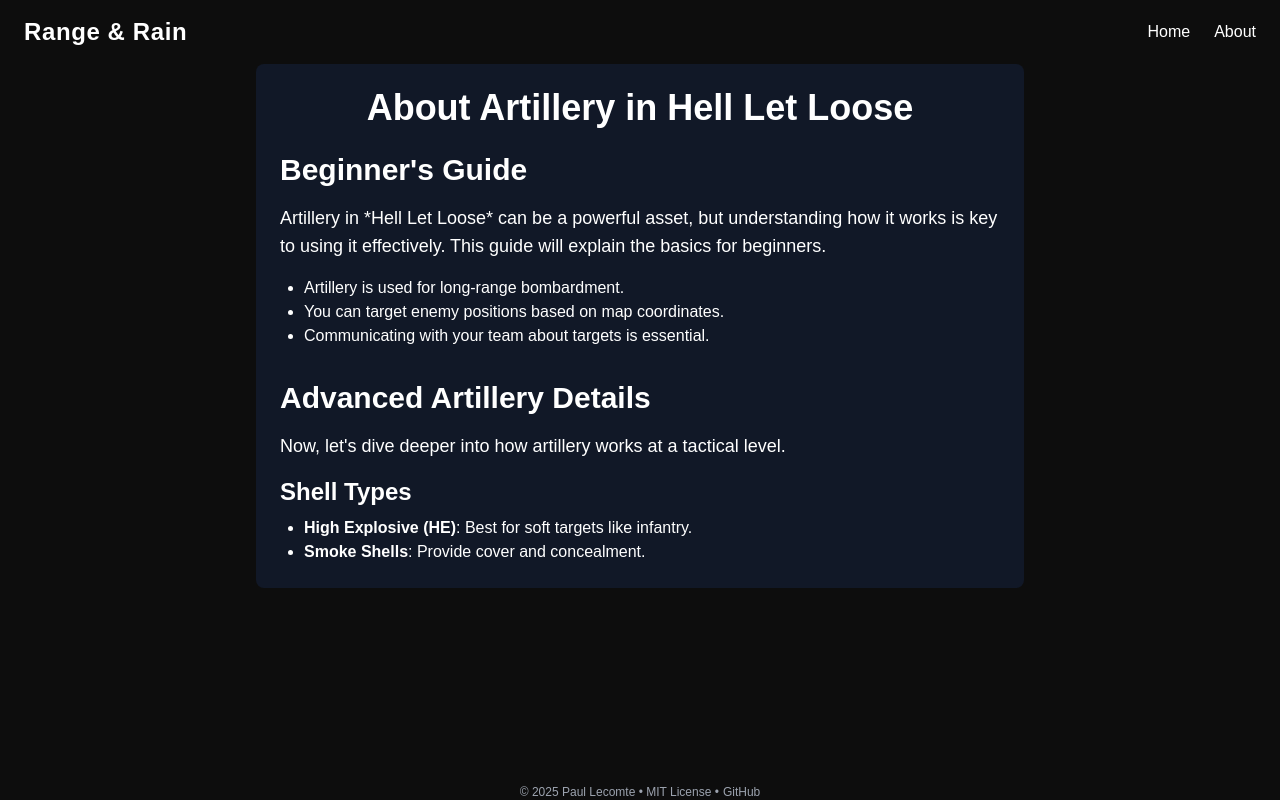
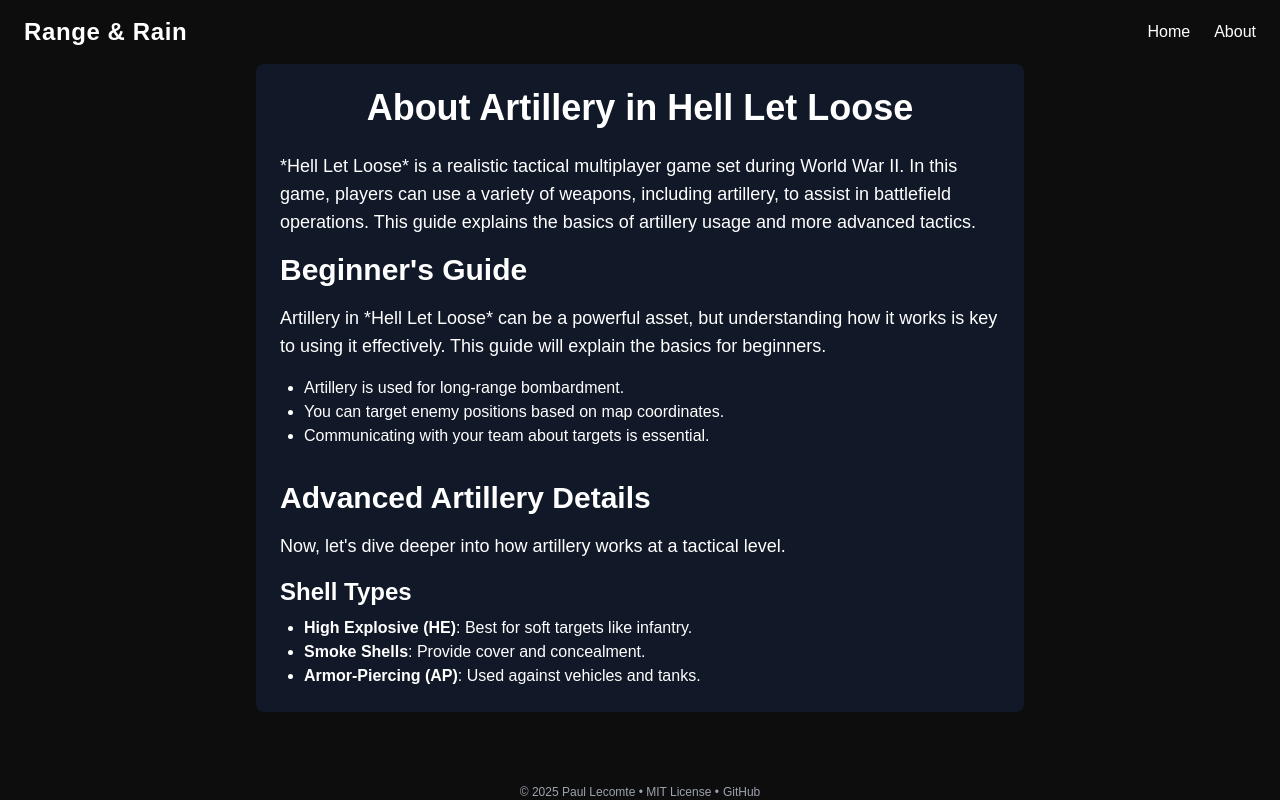
Before and after one commit to Paul-Lecomte/RangeAndRain, a Next.js app: page /about in a window 1280 px wide. Built offline with nearby package versions, Linux system fonts and the light colour scheme.

Commit message:
better intro

```diff
--- a/src/app/about/page.js
+++ b/src/app/about/page.js
@@ -1,10 +1,13 @@
-// pages/about.js
-import React from "react";
-
 const Page = () => {
     return (
         <div className="max-w-3xl mx-auto p-6 bg-gray-900 text-white rounded-lg">
             <h1 className="text-4xl font-bold mb-6 text-center">About Artillery in Hell Let Loose</h1>
+
+            <section>
+                <p className="text-lg mb-4">
+                    *Hell Let Loose* is a realistic tactical multiplayer game set during World War II. In this game, players can use a variety of weapons, including artillery, to assist in battlefield operations. This guide explains the basics of artillery usage and more advanced tactics.
+                </p>
+            </section>
 
             <section>
                 <h2 className="text-3xl font-semibold mb-4">Beginner's Guide</h2>
@@ -27,6 +30,7 @@
                 <ul className="list-disc pl-6">
                     <li><strong>High Explosive (HE)</strong>: Best for soft targets like infantry.</li>
                     <li><strong>Smoke Shells</strong>: Provide cover and concealment.</li>
+                    <li><strong>Armor-Piercing (AP)</strong>: Used against vehicles and tanks.</li>
                 </ul>
             </section>
         </div>
```
